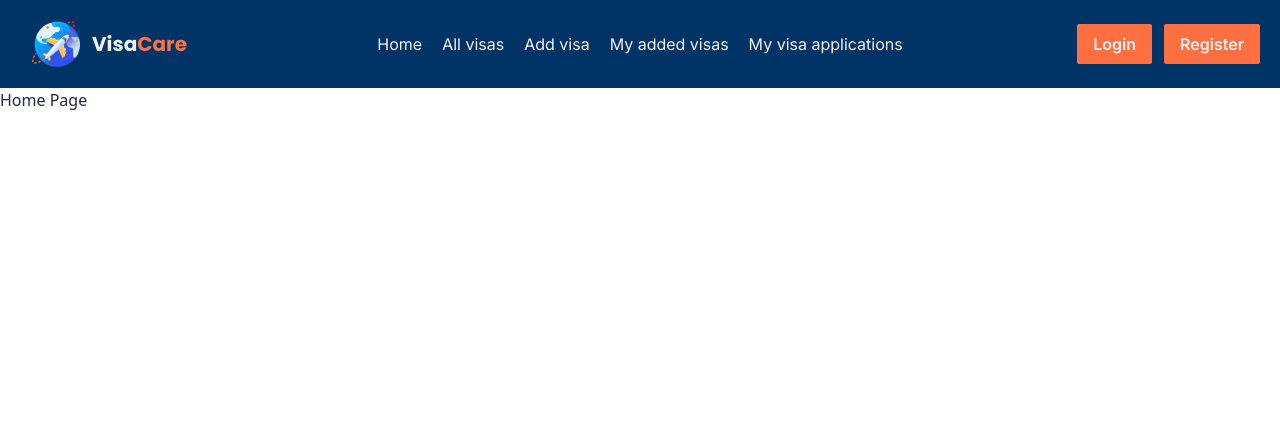
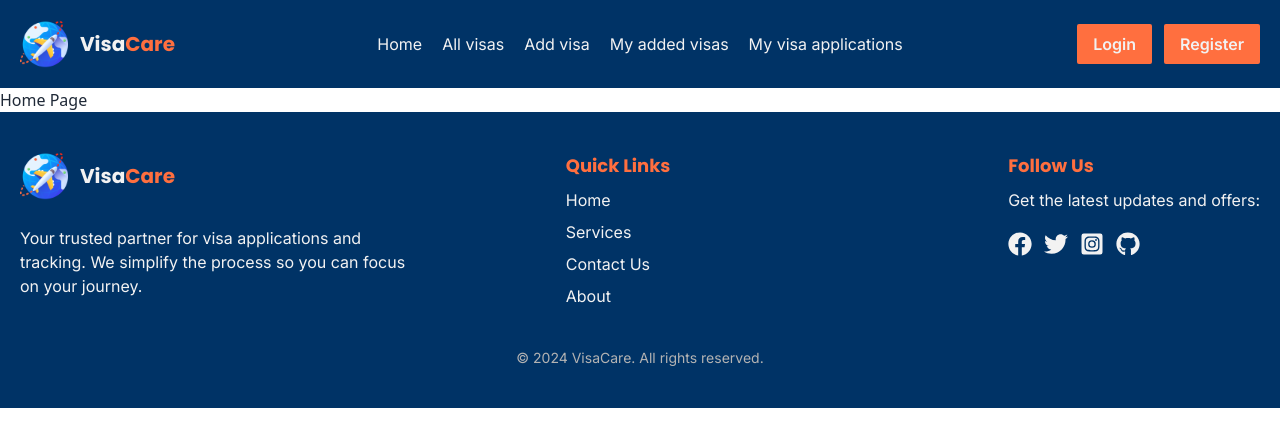
Before and after one commit to Jakaria030/visa-care-client, a React (Vite) app: page /homePage in a window 1280 px wide. Shown: the top 446 px of the page. Built offline with nearby package versions, Linux system fonts and the light colour scheme.

Commit message:
Footer section design completed

```diff
--- a/src/MainLayout.jsx
+++ b/src/MainLayout.jsx
@@ -1,11 +1,13 @@
 import { Outlet } from 'react-router-dom';
 import Navbar from './components/Navbar';
+import Footer from './components/Footer';
 
 const MainLayout = () => {
     return (
         <div>
             <Navbar></Navbar>
             <Outlet></Outlet>
+            <Footer></Footer>
         </div>
     );
 };
--- /dev/null
+++ b/src/components/Footer.jsx
@@ -0,0 +1,59 @@
+import { Link } from "react-router-dom";
+import logo from '../assets/logo.png';
+import { FaFacebook, FaGithub, FaInstagramSquare, FaTwitter } from "react-icons/fa";
+
+
+const Footer = () => {
+    return (
+        <section className='bg-[#003366] text-[#F2F2F2] py-10'>
+            <footer className='max-w-8xl mx-auto px-5'>
+                {/* footer top */}
+                <div className='flex flex-col sm:flex-row justify-between gap-5'>
+                    {/* column 1 */}
+                    <div className='basis-5/12 space-y-5'>
+                        <Link to='/' className='inline-block'>
+                            <div className='flex items-center gap-3'>
+                                <img className='size-10 sm:size-12' src={logo} alt="Logo" />
+                                <a className='text-xl text-[#F2F2F2] font-poppins font-bold'><span>Visa</span><span className='text-[#FF6F3F]'>Care</span></a>
+                            </div>
+                        </Link>
+                        <p className='sm:w-3/4 mt-2 text-[#F2F2F2] font-inter'>
+                            Your trusted partner for visa applications and tracking. We simplify the process so you can focus on your journey.
+                        </p>
+                    </div>
+
+                    {/* column 2 */}
+                    <div className='basis-4/12'>
+                        <h3 className='text-[#FF6F3F] font-bold text-lg font-poppins'>Quick Links</h3>
+                        <ul className='mt-2 space-y-2 font-inter'>
+                            <li><a href='/homePage' className='hover:text-[#FF6F3F]'>Home</a></li>
+                            <li><a href='#' className='hover:text-[#FF6F3F]'>Services</a></li>
+                            <li><a href='#' className='hover:text-[#FF6F3F]'>Contact Us</a></li>
+                            <li><a href='#' className='hover:text-[#FF6F3F]'>About</a></li>
+                        </ul>
+                    </div>
+
+                    {/* column 3 */}
+                    <div className="3/12">
+                        <h3 className='text-[#FF6F3F] font-bold text-lg font-poppins'>Follow Us</h3>
+                        <p className='mt-2 text-[#F2F2F2] font-inter'>Get the latest updates and offers:</p>
+
+                        <div className='flex items-center gap-3 mt-5'>
+                            <FaFacebook className='text-2xl cursor-pointer'/>
+                            <FaTwitter className='text-2xl cursor-pointer'/>
+                            <FaInstagramSquare className='text-2xl cursor-pointer'/>
+                            <FaGithub className='text-2xl cursor-pointer'/>
+                        </div>
+                    </div>
+                </div>
+
+                {/* footer bottom */}
+                <div className='mt-10 text-center text-[#B3B3B3] text-sm'>
+                    <p className='font-inter'>© 2024 VisaCare. All rights reserved.</p>
+                </div>
+            </footer>
+        </section>
+    );
+};
+
+export default Footer;
--- a/src/components/Navbar.jsx
+++ b/src/components/Navbar.jsx
@@ -16,11 +16,11 @@ const Navbar = () => {
     </>;
 
     return (
-        <div className='bg-[#003366] text-[#F2F2F2]'>
+        <div className='bg-[#003366] text-[#F2F2F2] sticky top-0'>
             <section className='max-w-8xl mx-auto px-5'>
-                <div className='navbar px-0 py-5'>
+                <div className='navbar mx-0 px-0 py-5'>
                     {/* left part */}
-                    <div className='navbar-start space-x-3'>
+                    <div className='navbar-start space-x-3 lg:space-x-0'>
                         <div className='dropdown'>
                             <div tabIndex={0} role='button' className='lg:hidden'>
                                 <GiHamburgerMenu className='text-2xl'/>
@@ -32,9 +32,11 @@ const Navbar = () => {
                             </ul>
                         </div>
 
-                        <Link to="/" className='flex items-center gap-3'>
-                            <img className='size-10 sm:size-12' src={logo} alt="Logo" />
-                            <a className='text-xl text-[#F2F2F2] font-poppins font-bold'><span>Visa</span><span className='text-[#FF6F3F]'>Care</span></a>
+                        <Link to='/' className='inline-block'>
+                            <div className='flex items-center gap-3'>
+                                <img className='size-10 sm:size-12' src={logo} alt="Logo" />
+                                <a className='text-xl text-[#F2F2F2] font-poppins font-bold'><span>Visa</span><span className='text-[#FF6F3F]'>Care</span></a>
+                            </div>
                         </Link>
                     </div>
 
```
